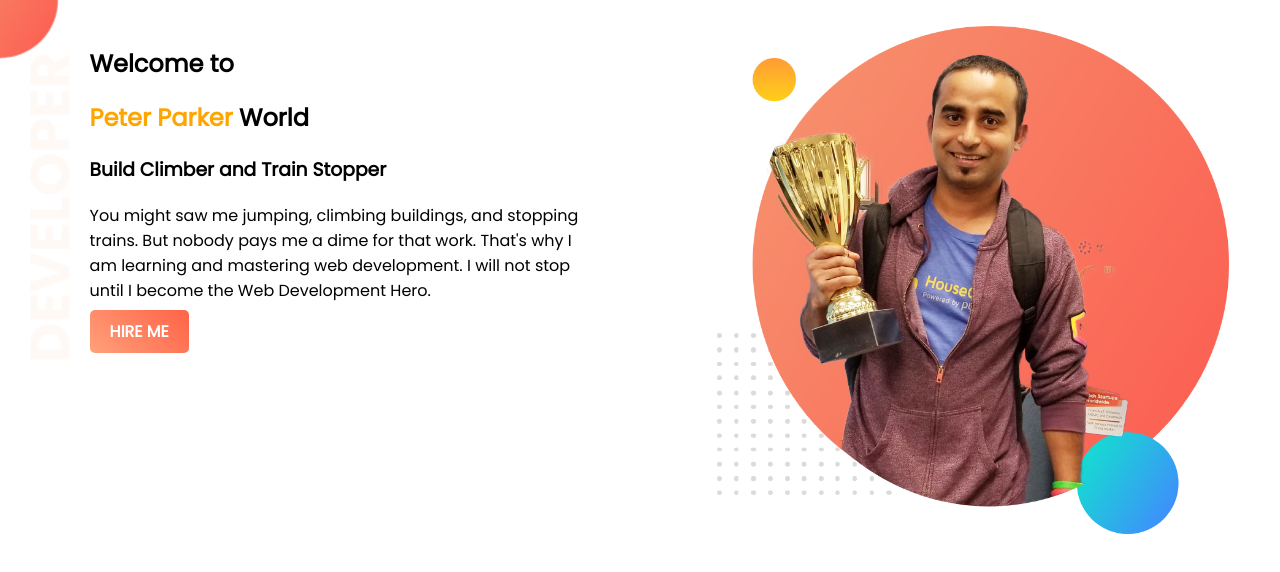
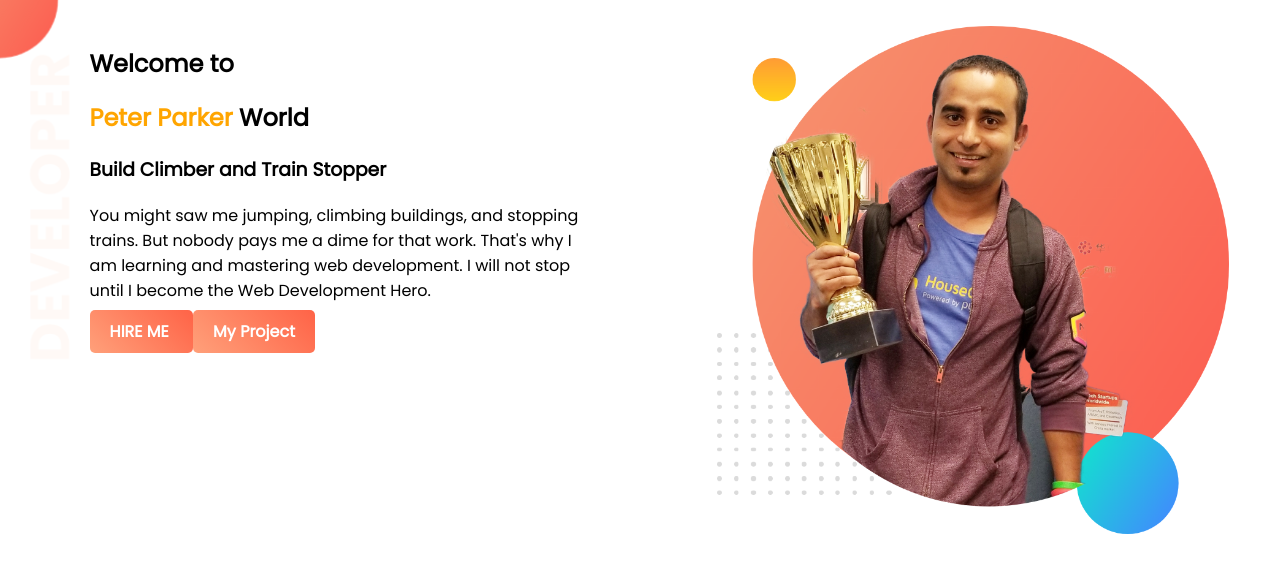
Before and after one commit to smgolamrabbany/Project1, a plain HTML site: page index.html in a window 1280 px wide. Drawn offline with Linux system fonts and the light colour scheme.

Commit message:
my project link added

```diff
--- a/index.html
+++ b/index.html
@@ -17,6 +17,7 @@
         <p>You might saw me jumping, climbing buildings, and stopping trains. But nobody pays me a dime for that work. That's why I am learning and mastering web development. I will not stop until I become the Web Development Hero.</p>
 
         <a class="link-button" href="https://programminghero1.github.io/developer-portfolio/"> HIRE ME </a>
+        <a class="link-button" href="https://smgrgroup.github.io/Project1/index">My Project</a>
 
     </div>
 
```
